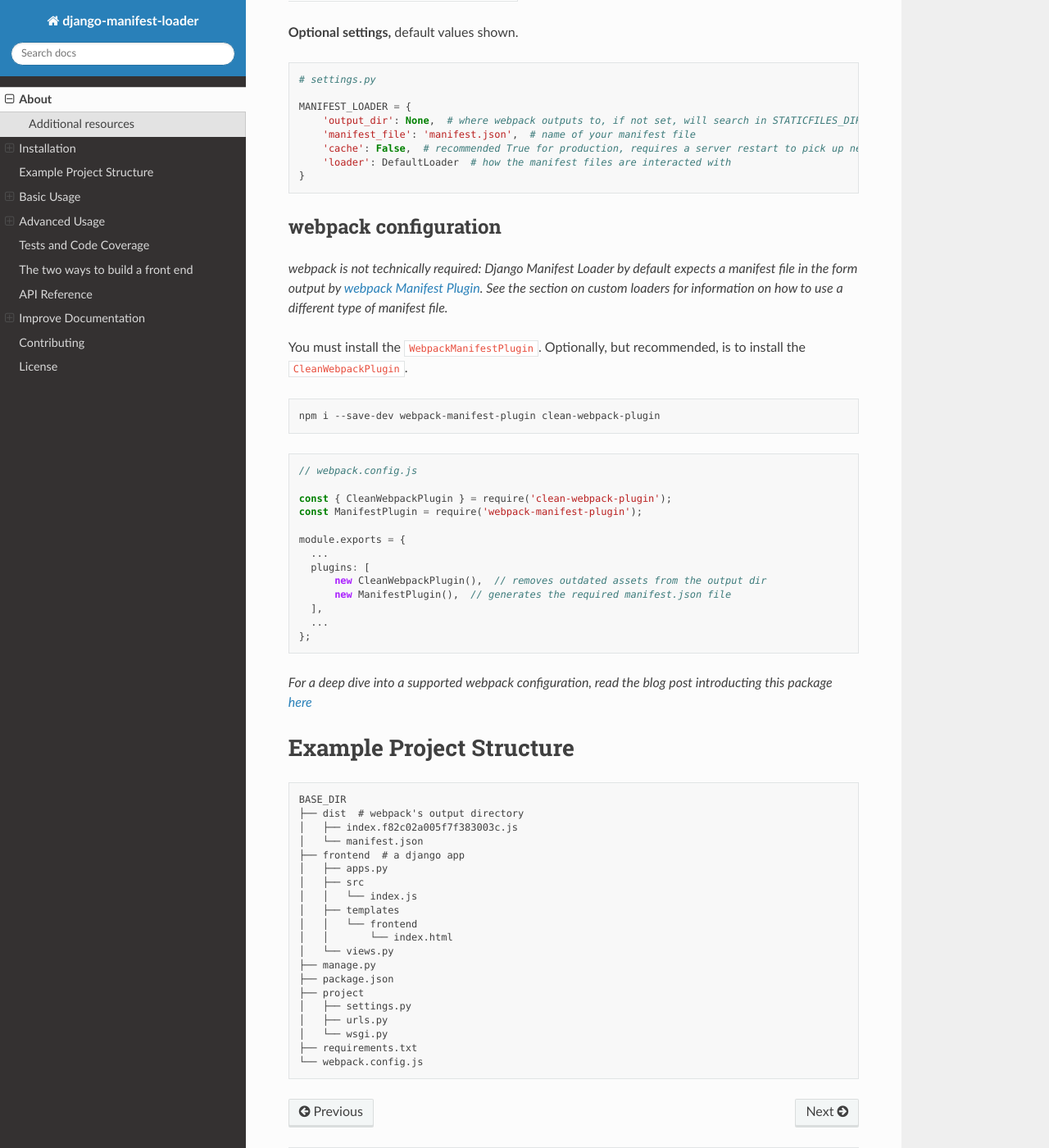
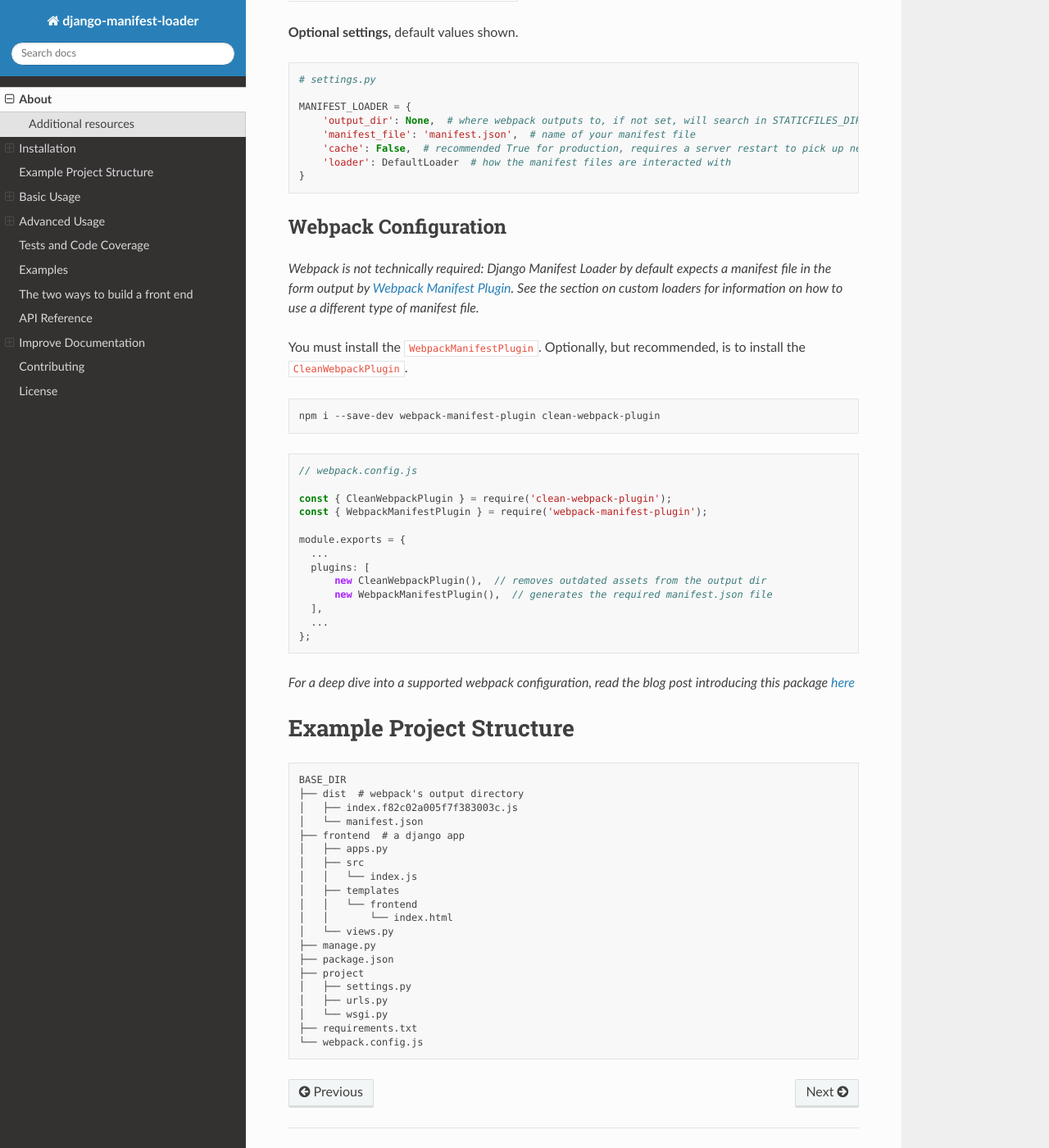
Before and after one commit to rykener/django-manifest-loader, a Sphinx documentation site: the page built from docs/docs/about_install.md, in a window 1280 px wide and 1400 px high, scrolled down 1291 px. Shown: the whole window at 82% size. Built offline with Sphinx 7.4.7 and the Read the Docs theme 2.0.0, drawn with Linux system fonts in a browser that asks for light colours; some of the changed text lies outside the part shown.

````diff
--- a/docs/docs/about_install.md
+++ b/docs/docs/about_install.md
@@ -10,13 +10,13 @@
 
 ```html
 {% load manifest %}
-<script src="{% manifest 'main.js' %}" />
+<script src="{% manifest 'main.js' %}"></script>
 ```
 
 **Into this**
 
 ```html
-<script src="/static/main.8f7705adfa281590b8dd.js" />
+<script src="/static/main.8f7705adfa281590b8dd.js"></script>
 ```
 
 * For an in-depth tutorial, check out [this blog post here](https://medium.com/@shonin/django-and-webpack-now-work-together-seamlessly-a90cffdbab8e)
@@ -70,9 +70,9 @@
 ```
 
 
-## webpack configuration
+## Webpack Configuration
 
-_webpack is not technically required: Django Manifest Loader by default expects a manifest file in the form output by [webpack Manifest Plugin](https://github.com/shellscape/webpack-manifest-plugin). See the section on custom loaders for information on how to use a different type of manifest file._
+_Webpack is not technically required: Django Manifest Loader by default expects a manifest file in the form output by [Webpack Manifest Plugin](https://github.com/shellscape/webpack-manifest-plugin). See the section on custom loaders for information on how to use a different type of manifest file._
 
 You must install the `WebpackManifestPlugin`. Optionally, but recommended, is to install the `CleanWebpackPlugin`.
 
@@ -84,19 +84,19 @@
 // webpack.config.js
 
 const { CleanWebpackPlugin } = require('clean-webpack-plugin');
-const ManifestPlugin = require('webpack-manifest-plugin');
+const { WebpackManifestPlugin } = require('webpack-manifest-plugin');
 
 module.exports = {
   ...
   plugins: [
       new CleanWebpackPlugin(),  // removes outdated assets from the output dir
-      new ManifestPlugin(),  // generates the required manifest.json file
+      new WebpackManifestPlugin(),  // generates the required manifest.json file
   ],
   ...
 };
 ```
 
-_For a deep dive into a supported webpack configuration, read the blog post introducting this package [here](https://medium.com/@shonin/django-and-webpack-now-work-together-seamlessly-a90cffdbab8e)_
+_For a deep dive into a supported webpack configuration, read the blog post introducing this package [here](https://medium.com/@shonin/django-and-webpack-now-work-together-seamlessly-a90cffdbab8e)_
 
 # Example Project Structure
 
--- a/docs/docs/api_reference.rst
+++ b/docs/docs/api_reference.rst
@@ -3,8 +3,8 @@
 
 For the most part you shouldn't need this, as this app is meant to be interacted with through template tags alone.
 
+.. automodule:: manifest_loader.utils
+    :members:
+
 .. automodule:: manifest_loader.templatetags.manifest
     :members:
-
-.. automodule:: manifest_loader.utils
-    :members:
--- a/docs/index.rst
+++ b/docs/index.rst
@@ -14,6 +14,7 @@
 
    docs/about_install
    docs/usage
+   docs/examples
    docs/philosophy
    docs/api_reference
    docs/docs_license
````
Also changed, not shown: docs/docs/examples.rst (added, +18 -0 lines), 3 other files.
